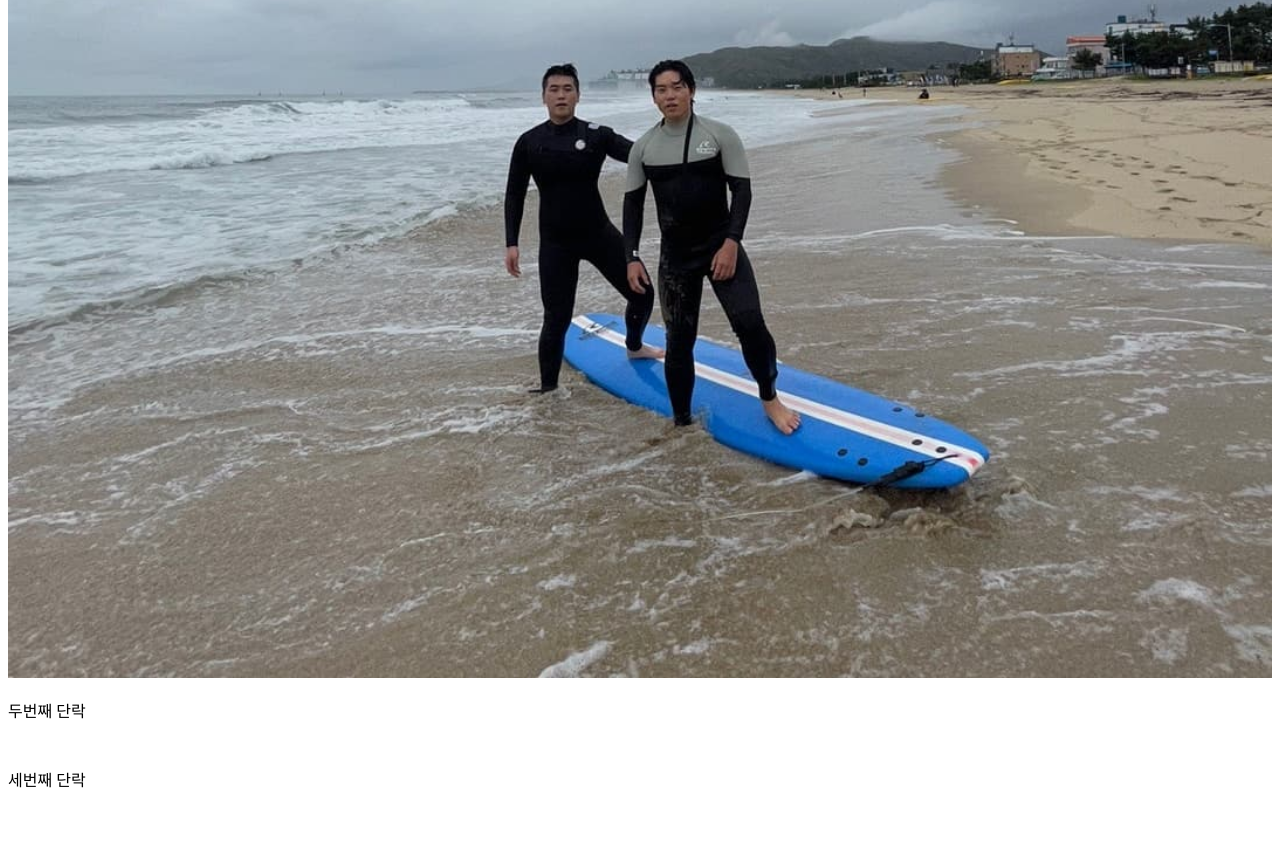
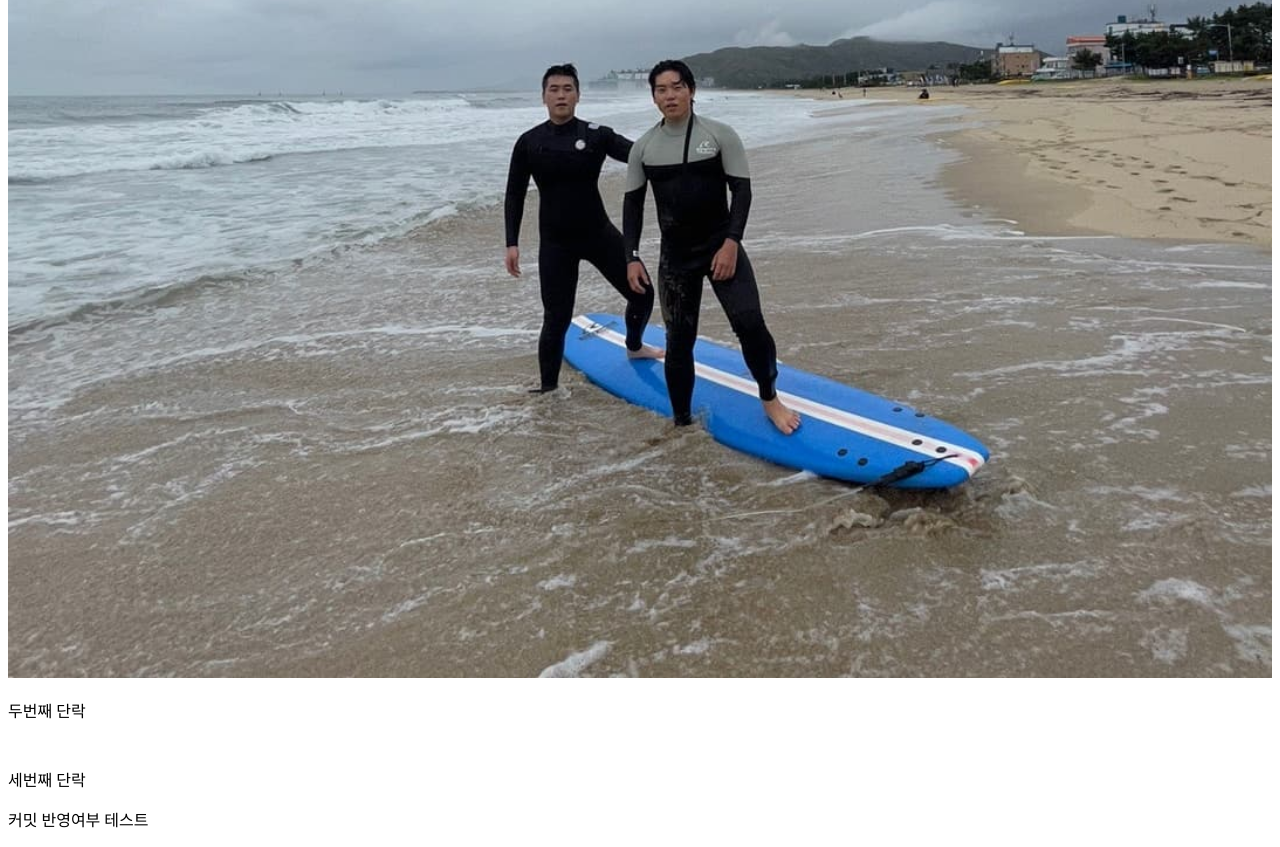
Before and after one commit to JaySurplusYoon/Introduce, a plain HTML site: page index.html in a window 1280 px wide. Shown: the part 754-1601 px from the top of the page. Before the commit the page ends 1561 px from the top, so only its background shows below. Drawn offline with Linux system fonts and the light colour scheme.

Commit message:
웹호스팅에 커밋/푸시 즉각반영여부 테스트를 위한 커밋

```diff
--- a/index.html
+++ b/index.html
@@ -19,5 +19,6 @@
     <br><a href="https://www.instagram.com/gonkang_jeondosa/" target="_blank" title="인스타그램">재웅</a>
     <img src="../introduce/img/surf.jpg" width="100%">
     <P>두번째 단락</P><P style="margin-top:45px;">세번째 단락</P>
+    <p>커밋 반영여부 테스트</p>
 </body>
 </html>
```
